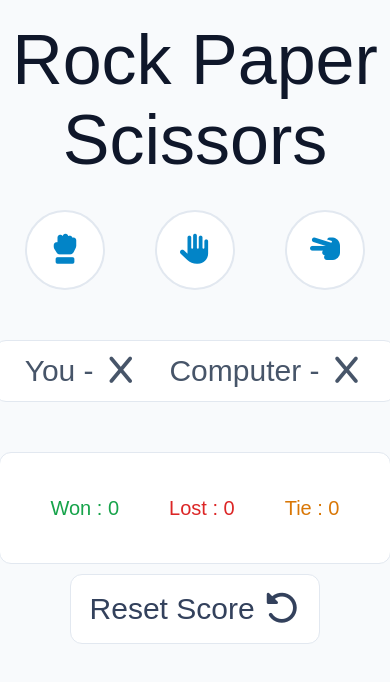
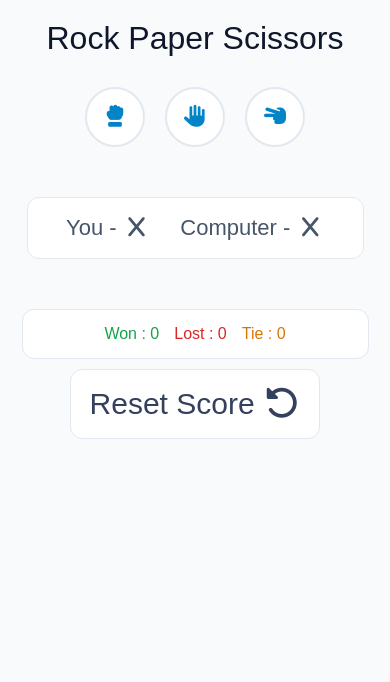
Before and after one commit to Mansoor-Rajbhai/Rock-Paper-Scissors, a plain HTML site: page index.html in a window 390 px wide. Drawn offline with Linux system fonts and the light colour scheme; a web font is replaced by a local one.

Commit message:
Add files via upload

```diff
--- a/style.css
+++ b/style.css
@@ -18,10 +18,11 @@ body {
   display: flex;
   flex-direction: column;
   align-items: center;
+  padding: 0 20px; /* NEW: breathing room on narrow screens */
 }
 
 h1 {
-  font-size: 70px;
+  font-size: clamp(32px, 8vw, 70px); /* CHANGED: scales with screen width */
   margin-top: 20px;
   color: #0f172a; /* Deep Slate */
 }
@@ -30,6 +31,7 @@ h1 {
   display: flex;
   justify-content: center;
   gap: 50px;
+  flex-wrap: wrap; /* NEW: lets buttons wrap instead of overflowing */
 }
 
 .moves button {
@@ -56,7 +58,8 @@ h1 {
   gap: 30px;
   margin-top: 50px;
   font-size: 30px;
-  width: 400px;
+  width: 90%; /* CHANGED: was fixed 400px */
+  max-width: 400px; /* NEW: caps size on large screens */
   color: #475569; /* Slate Text */
   border: 1px solid #e2e8f0;
   border-radius: 12px;
@@ -71,7 +74,8 @@ h1 {
   margin-top: 50px;
   font-size: 20px;
   background-color: #fff;
-  width: 350px;
+  width: 90%; /* CHANGED: was fixed 350px */
+  max-width: 350px; /* NEW */
   height: 70px;
   justify-content: center;
   align-items: center;
@@ -94,7 +98,8 @@ h1 {
 
 .reset_score {
   margin-top: 10px;
-  width: 250px;
+  width: 90%; /* CHANGED: was fixed 250px */
+  max-width: 250px; /* NEW */
   height: 70px;
   font-size: 30px;
   background-color: #fff;
@@ -108,3 +113,29 @@ h1 {
   opacity: 0.6;
   transform: scale(0.9);
 }
+
+/* NEW: mobile-specific tweaks below ~480px width */
+@media (max-width: 480px) {
+  .moves {
+    gap: 20px;
+  }
+
+  .moves button {
+    width: 60px;
+    height: 60px;
+    font-size: 22px;
+  }
+
+  .moves-display {
+    font-size: 22px;
+    padding: 0 10px;
+  }
+
+  .score {
+    flex-wrap: wrap;
+    height: auto;
+    gap: 15px;
+    padding: 15px;
+    font-size: 16px;
+  }
+}
```
